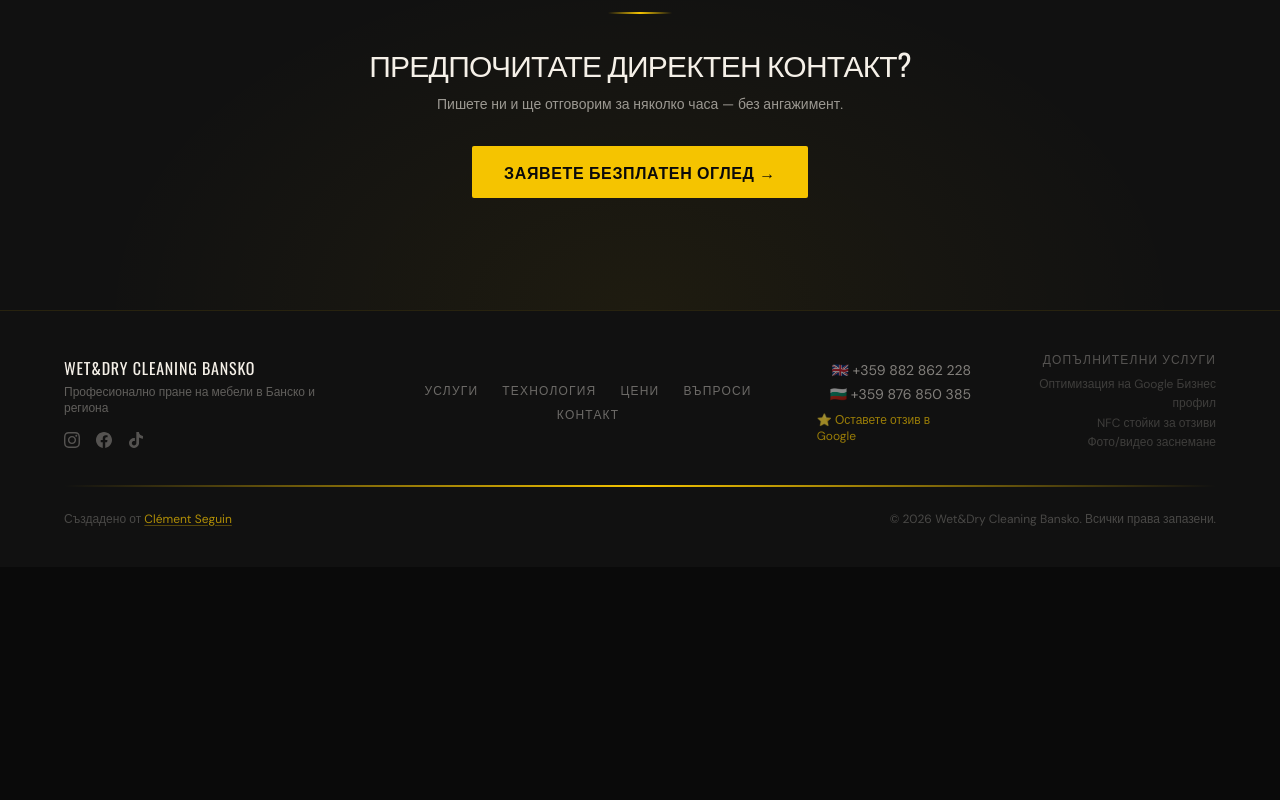
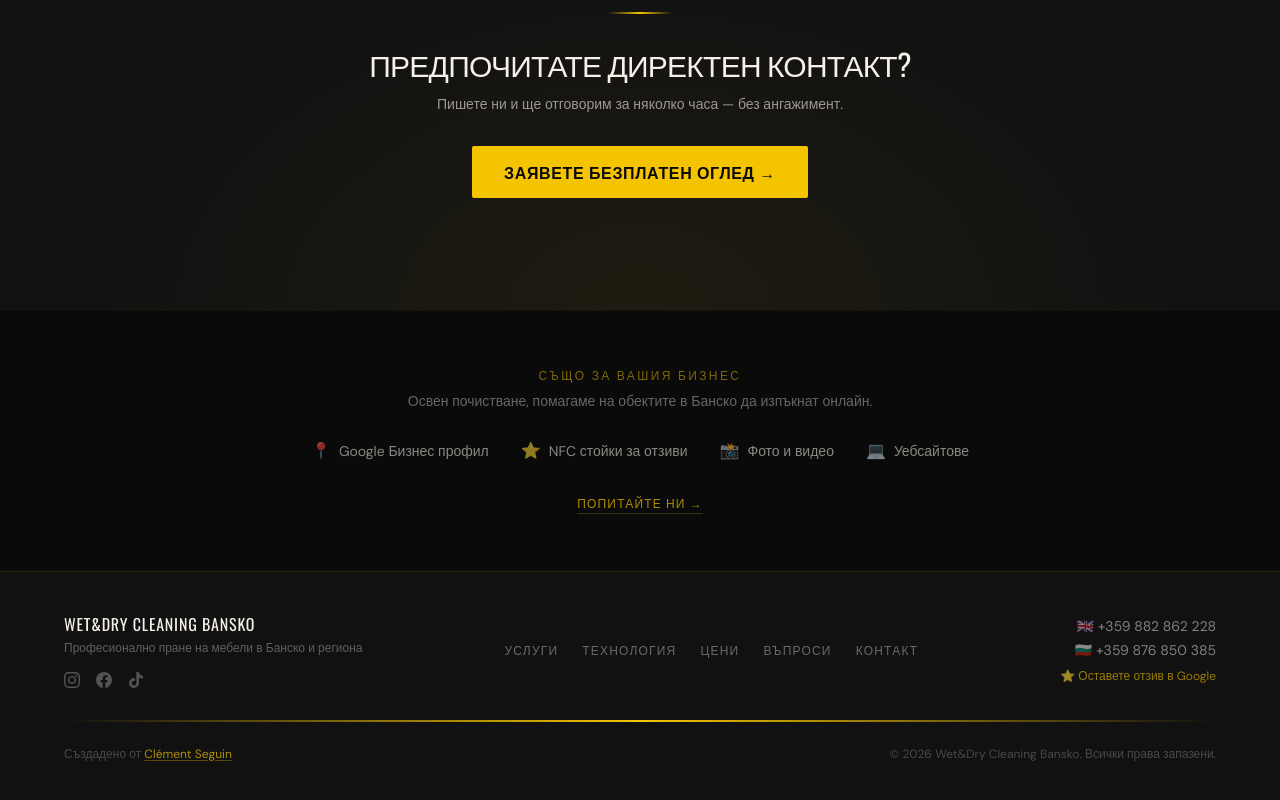
Before and after one commit to ClementS03/Dry-and-clean-bansko, a Next.js app: page /hotels in a window 1280 px wide. Shown: the part 4653-5453 px from the top of the page. Before the commit the page ends 5220 px from the top, so only its background shows below. Built offline with nearby package versions, Linux system fonts and the light colour scheme.

Commit message:
feat(hotels): discreet 'also for your business' section (Google Biz, NFC, photo/video, websites) + WhatsApp CTA; remove B2B extras from home footer

```diff
--- a/app/(bg)/hotels/page.tsx
+++ b/app/(bg)/hotels/page.tsx
@@ -10,6 +10,7 @@ import HotelsReassurance from "@/components/hotels/HotelsReassurance"
 import HotelsSocialProof from "@/components/hotels/HotelsSocialProof"
 import HotelsFAQ from "@/components/hotels/HotelsFAQ"
 import HotelsCTA from "@/components/hotels/HotelsCTA"
+import HotelsExtras from "@/components/hotels/HotelsExtras"
 import Footer from "@/components/Footer"
 import WhatsAppFAB from "@/components/WhatsAppFAB"
 
@@ -45,6 +46,7 @@ export default function HotelsBG() {
           </div>
         </section>
         <HotelsCTA />
+        <HotelsExtras />
       </main>
       <Footer />
       <WhatsAppFAB />
--- a/app/(en)/en/hotels/page.tsx
+++ b/app/(en)/en/hotels/page.tsx
@@ -10,6 +10,7 @@ import HotelsReassurance from "@/components/hotels/HotelsReassurance"
 import HotelsSocialProof from "@/components/hotels/HotelsSocialProof"
 import HotelsFAQ from "@/components/hotels/HotelsFAQ"
 import HotelsCTA from "@/components/hotels/HotelsCTA"
+import HotelsExtras from "@/components/hotels/HotelsExtras"
 import Footer from "@/components/Footer"
 import WhatsAppFAB from "@/components/WhatsAppFAB"
 
@@ -45,6 +46,7 @@ export default function HotelsEN() {
           </div>
         </section>
         <HotelsCTA />
+        <HotelsExtras />
       </main>
       <Footer />
       <WhatsAppFAB />
--- a/app/(ru)/ru/hotels/page.tsx
+++ b/app/(ru)/ru/hotels/page.tsx
@@ -10,6 +10,7 @@ import HotelsReassurance from "@/components/hotels/HotelsReassurance"
 import HotelsSocialProof from "@/components/hotels/HotelsSocialProof"
 import HotelsFAQ from "@/components/hotels/HotelsFAQ"
 import HotelsCTA from "@/components/hotels/HotelsCTA"
+import HotelsExtras from "@/components/hotels/HotelsExtras"
 import Footer from "@/components/Footer"
 import WhatsAppFAB from "@/components/WhatsAppFAB"
 
@@ -45,6 +46,7 @@ export default function HotelsRU() {
           </div>
         </section>
         <HotelsCTA />
+        <HotelsExtras />
       </main>
       <Footer />
       <WhatsAppFAB />
--- a/components/Footer.tsx
+++ b/components/Footer.tsx
@@ -89,18 +89,6 @@ export default function Footer() {
               ⭐ {t.contact.reviewCta}
             </a>
           </div>
-
-          {/* Extra services — discrete 3-line block */}
-          <div className="text-center md:text-right">
-            <div className="text-xs uppercase tracking-widest font-display text-cream/30 mb-2">
-              {f.extrasTitle}
-            </div>
-            {f.extras.map((service, i) => (
-              <div key={i} className="text-xs text-cream/20 leading-relaxed">
-                {service}
-              </div>
-            ))}
-          </div>
         </div>
 
         <div className="mt-8 mb-6 gold-divider" />
--- /dev/null
+++ b/components/hotels/HotelsExtras.tsx
@@ -0,0 +1,38 @@
+'use client'
+import { useLanguage } from '@/context/LanguageContext'
+import { useScrollReveal } from '@/hooks/useScrollReveal'
+
+export default function HotelsExtras() {
+  const { t } = useLanguage()
+  const e = t.hotels.extras
+  const ref = useScrollReveal()
+  const waUrl = `https://wa.me/${t.contact.whatsappNumber}?text=${encodeURIComponent(e.whatsappMsg)}`
+
+  return (
+    <section className="py-14 bg-ink border-t border-gold/5">
+      <div ref={ref} className="max-w-4xl mx-auto px-4 sm:px-6 text-center">
+        <div className="reveal font-display text-xs uppercase tracking-[0.2em] text-gold/50 mb-2">{e.title}</div>
+        <p className="reveal text-cream/40 text-sm mb-7 max-w-lg mx-auto">{e.subtitle}</p>
+        <div className="flex flex-wrap justify-center gap-x-8 gap-y-3 mb-7">
+          {e.items.map((it, i) => (
+            <div
+              key={i}
+              className="reveal flex items-center gap-2 text-cream/55 text-sm"
+              style={{ transitionDelay: `${i * 60}ms` }}
+            >
+              <span className="text-base">{it.icon}</span> {it.label}
+            </div>
+          ))}
+        </div>
+        <a
+          href={waUrl}
+          target="_blank"
+          rel="noopener noreferrer"
+          className="reveal inline-block font-display text-xs uppercase tracking-widest text-gold/70 hover:text-gold border-b border-gold/20 hover:border-gold pb-0.5 transition-colors"
+        >
+          {e.cta}
+        </a>
+      </div>
+    </section>
+  )
+}
--- a/content/bg.json
+++ b/content/bg.json
@@ -749,6 +749,18 @@
       "sub": "Пишете ни и ще отговорим за няколко часа — без ангажимент.",
       "label": "Заявете безплатен оглед",
       "whatsappMsg": "Здравейте! Искам безплатен оглед и оферта за хотел / обект под наем."
+    },
+    "extras": {
+      "title": "Също за вашия бизнес",
+      "subtitle": "Освен почистване, помагаме на обектите в Банско да изпъкнат онлайн.",
+      "items": [
+        { "icon": "📍", "label": "Google Бизнес профил" },
+        { "icon": "⭐", "label": "NFC стойки за отзиви" },
+        { "icon": "📸", "label": "Фото и видео" },
+        { "icon": "💻", "label": "Уебсайтове" }
+      ],
+      "cta": "Попитайте ни →",
+      "whatsappMsg": "Здравейте! Искам да науча повече за дигиталните ви услуги за моя обект."
     }
   }
 }
--- a/content/en.json
+++ b/content/en.json
@@ -749,6 +749,18 @@
       "sub": "Message us and we'll reply within a few hours — no commitment.",
       "label": "Request a free on-site inspection",
       "whatsappMsg": "Hello! I would like a free on-site inspection and quote for a hotel / rental property."
+    },
+    "extras": {
+      "title": "Also for your business",
+      "subtitle": "Beyond cleaning, we help Bansko establishments stand out online.",
+      "items": [
+        { "icon": "📍", "label": "Google Business profile" },
+        { "icon": "⭐", "label": "NFC review stands" },
+        { "icon": "📸", "label": "Photo & video" },
+        { "icon": "💻", "label": "Websites" }
+      ],
+      "cta": "Ask us about it →",
+      "whatsappMsg": "Hello! I'd like to know more about your digital services for my establishment."
     }
   }
 }
--- a/content/ru.json
+++ b/content/ru.json
@@ -749,6 +749,18 @@
       "sub": "Напишите нам — ответим в течение нескольких часов. Без обязательств.",
       "label": "Запросить бесплатный выезд",
       "whatsappMsg": "Здравствуйте! Хочу бесплатный выезд и предложение для отеля / объекта аренды."
+    },
+    "extras": {
+      "title": "Также для вашего бизнеса",
+      "subtitle": "Помимо чистки, помогаем заведениям Банско выделяться в интернете.",
+      "items": [
+        { "icon": "📍", "label": "Google Бизнес профиль" },
+        { "icon": "⭐", "label": "NFC-стойки для отзывов" },
+        { "icon": "📸", "label": "Фото и видео" },
+        { "icon": "💻", "label": "Сайты" }
+      ],
+      "cta": "Спросить нас →",
+      "whatsappMsg": "Здравствуйте! Хочу узнать больше о ваших цифровых услугах для моего заведения."
     }
   }
 }
```
